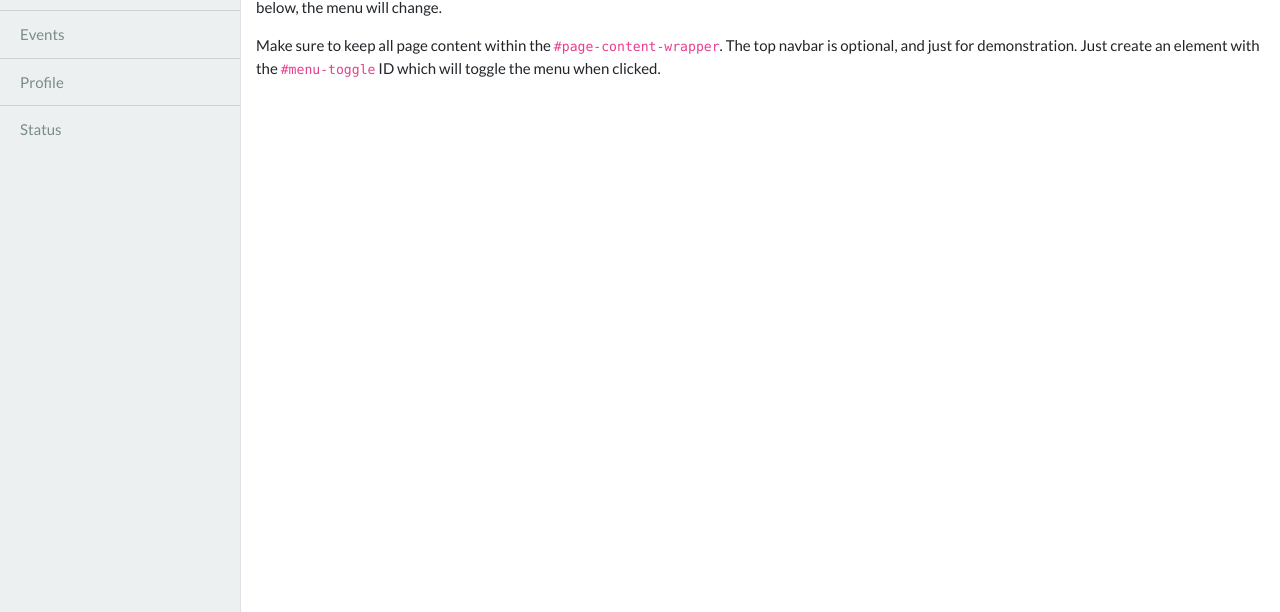
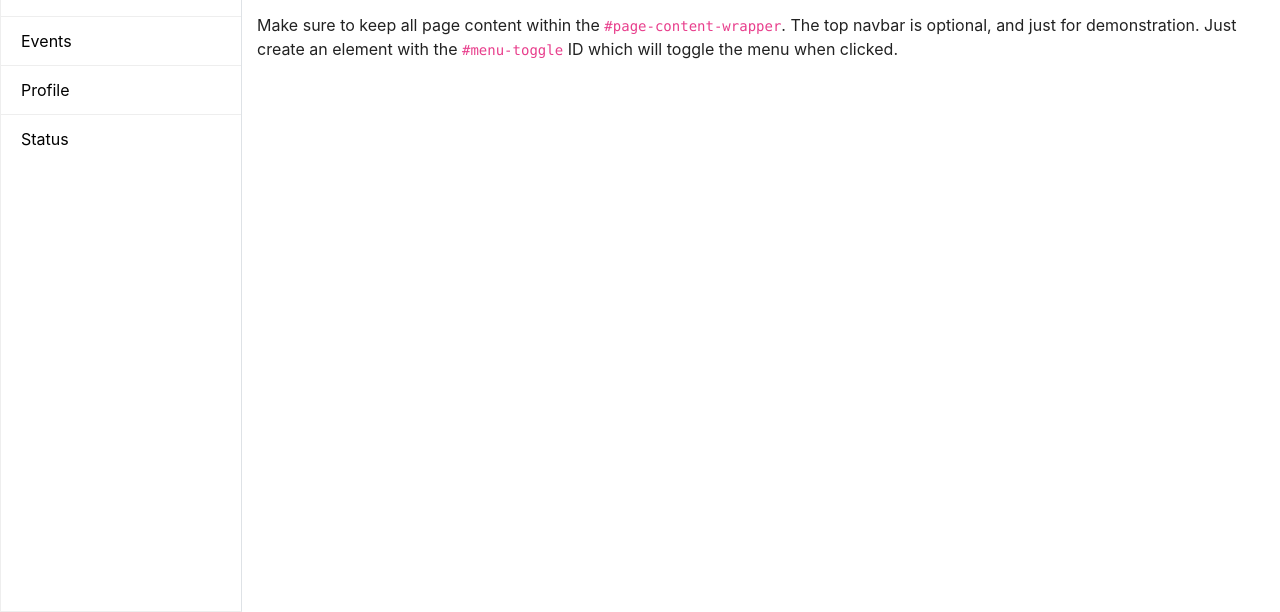
Before and after one commit to cloudpurpose/cloudpurpose.github.io, a plain HTML site: page index.html in a window 1280 px wide. Shown: the part 188-800 px from the top of the page. Drawn offline with nearby package versions, Linux system fonts and the light colour scheme; a web font is replaced by a local one.

Commit message:
Switched to Journal theme

```diff
--- a/index.html
+++ b/index.html
@@ -11,7 +11,7 @@
     <title>Simple Sidebar - Start Bootstrap Template</title>
 
     <!-- Bootstrap core CSS -->
-    <link href="https://stackpath.bootstrapcdn.com/bootswatch/4.5.2/flatly/bootstrap.min.css" rel="stylesheet">
+    <link href="https://stackpath.bootstrapcdn.com/bootswatch/4.5.2/journal/bootstrap.min.css" rel="stylesheet">
 
     <style>
         #wrapper {
```
